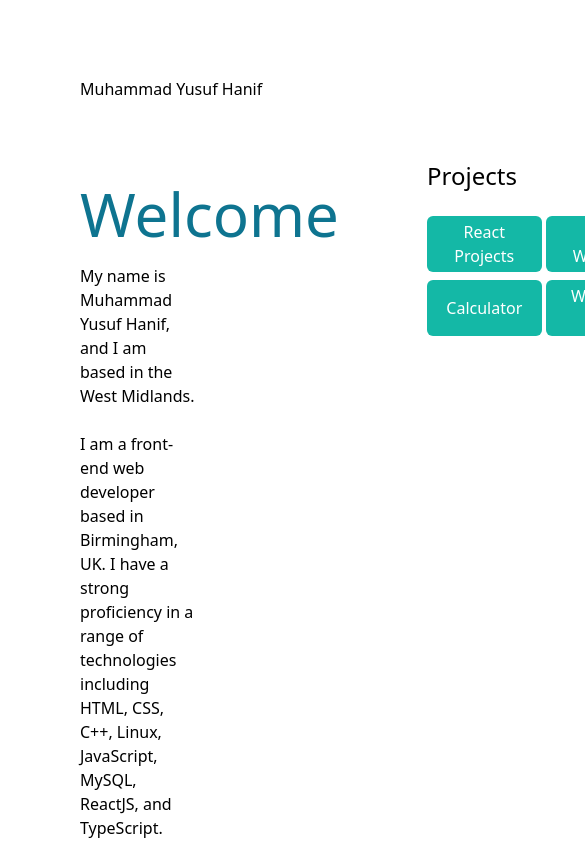
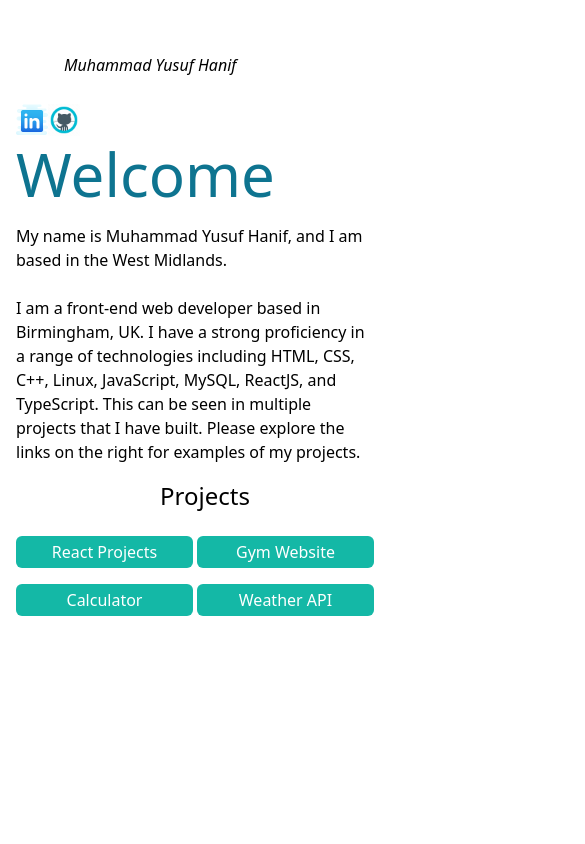
Before and after one commit to Muhammad-Yusuf-Hanif/React-Tutorial, a React (Vite) app: page / in a window 390 px wide. Shown: the top 844 px of the page, 585 px wide, since content can reach past the window. Built offline with nearby package versions, Linux system fonts and the light colour scheme.

Commit message:
added mobile responsive styles

```diff
--- /dev/null
+++ b/src/common/Image.tsx
@@ -0,0 +1,23 @@
+import React from 'react';
+
+interface ImageLinkProps {
+    src: string;
+    href: string;
+    alt?: string;
+    className?: string;
+}
+
+const ImageLink: React.FC<ImageLinkProps> = ({ src, href, alt = '', className }) => {
+    return (
+        <a href={href} target="_blank" rel="noopener noreferrer">
+            <img
+                src={src}
+                alt={alt}
+                className={className}
+                style={{ cursor: 'pointer' }} // Optionally add cursor style
+            />
+        </a>
+    );
+};
+
+export default ImageLink;
--- a/src/common/Text.tsx
+++ b/src/common/Text.tsx
@@ -1,16 +1,20 @@
-type Props={
-  text: string
-}
+type TextProps = React.HTMLAttributes<HTMLDivElement> & {
+	text: string;
+	additionalClasses?: string;
+};
 
-const Text = ({text}:Props) => {
+const Text = ({ text, additionalClasses = "", ...rest }: TextProps) => {
   return (
-    <div className='text-2xl font-sans'>
+    <div
+      className={`text-2xl font-sans ${additionalClasses}`}
+      {...rest}
+    >
       {text}
     </div>
-  )
-}
+  );
+};
 
-export default Text
+export default Text;
 
 // This is a reusable component that was created to display text for any further announced
 // components in the website
--- a/src/portfolio/Home.tsx
+++ b/src/portfolio/Home.tsx
@@ -2,6 +2,9 @@ import Button from "../common/Button";
 import { useNavigate } from "react-router-dom";
 import Heading from "../common/Heading";
 import Text from "../common/Text";
+import ImageLink from "../common/Image";
+import linkedInImg from "../assets/linkedin.png";
+import gitHubIcon from "../assets/githubIcon.gif"
 
 function Home() {
 	const navigate = useNavigate();
@@ -11,59 +14,76 @@ function Home() {
 	}
 
 	return (
-		<div className="flex flex-col w-full h-[100vh] p-20 bg-">
+		<div>
 			<Heading
-				className="animate-bounce"
+				className="font-medium italic pl-16 pt-14 animate-bounce"
 				size="sm"
 				text="Muhammad Yusuf Hanif"
 			/>
 
-			<div className="flex gap-2">
-				<div className="w-1/2">
-					<div className="pt-20 text-6xl text-cyan-700 mb-5">Welcome</div>
+			<div className="flex flex-col w-full h-[100vh] p-4 bg-white lg:flex-row">
+				<div className="flex w-16 mr-4 mt-2 lg:flex-col lg:w-10">
+					<ImageLink
+						src={linkedInImg}
+						href="https://www.linkedin.com/in/muhammad-yusuf-hanif-147954241/"
+						alt="LinkedIn Image"
+						className="w-8 mb-2"
+					/>
+					<ImageLink
+						src={gitHubIcon}
+						href="https://github.com/Muhammad-Yusuf-Hanif"
+						alt="LinkedIn Image"
+						className="w-8"
+					/>
+				</div>
+				<div className="flex flex-col md:flex-row w-full">
+					<div className="flex-1">
+						<div className="text-6xl text-cyan-700 mb-5">Welcome</div>
 						<div className="font-medium">
 							My name is Muhammad Yusuf Hanif, and I am based in the West
 							Midlands.
 							<br />
-						<br />I am a front-end web developer based in Birmingham, UK. I have
-						a strong proficiency in a range of technologies including HTML, CSS,
-						C++, Linux, JavaScript, MySQL, ReactJS, and TypeScript. This can be
-						seen in multiple projects that I have built. Please explore the
-						links on the right for examples of my projects.
+							<br />I am a front-end web developer based in Birmingham, UK. I
+							have a strong proficiency in a range of technologies including
+							HTML, CSS, C++, Linux, JavaScript, MySQL, ReactJS, and TypeScript.
+							This can be seen in multiple projects that I have built. Please
+							explore the links on the right for examples of my projects.
 						</div>
 					</div>
-				<div className="pt-14 ml-56">
-					<Text text="Projects" />
+					<div className="flex-1 mt-4 md:mt-0 md:pl-20">
+						<Text text="Projects" additionalClasses="pl-36" />
 						<div className="mt-4">
-						<div className="flex gap-1 w-[110%] justify-between">
-							{/* <img src="../assets/react.png" /> */}
-							<Button additionalClasses="w-1/2"
+							<div className="flex gap-1">
+								<Button
+									additionalClasses="w-1/2 md:w-44"
 									text="React Projects"
 									onClick={() => viewProjects("/projects")}
 								/>
 								<Button
-								additionalClasses="w-1/2"
+									additionalClasses="w-1/2 md:w-44"
 									text="Gym Website"
 									onClick={() =>
 										(window.location.href = "https://itsagymthing.netlify.app/")
 									}
 								/>
 							</div>
-						<div className="flex gap-1 justify-between w-[110%]">
+							<div className="flex gap-1 mt-2">
 								<Button
-								additionalClasses="w-1/2"
+									additionalClasses="w-1/2 md:w-44"
 									text="Calculator"
 									onClick={() =>
 										(window.location.href = "https://myonlinecalc.netlify.app")
 									}
 								/>
 								<Button
-								additionalClasses="w-1/2"
+									additionalClasses="w-1/2 md:w-44"
 									text="Weather API"
 									onClick={() =>
-									(window.location.href = "https://api-for-weather.netlify.app")
+										(window.location.href =
+											"https://api-for-weather.netlify.app")
 									}
 								/>
+							</div>
 						</div>
 					</div>
 				</div>
```
Also changed, not shown: src/assets/githubIcon.gif (added), src/assets/linkedin.png (added). Lines whose indentation alone changed are shown as unchanged.
